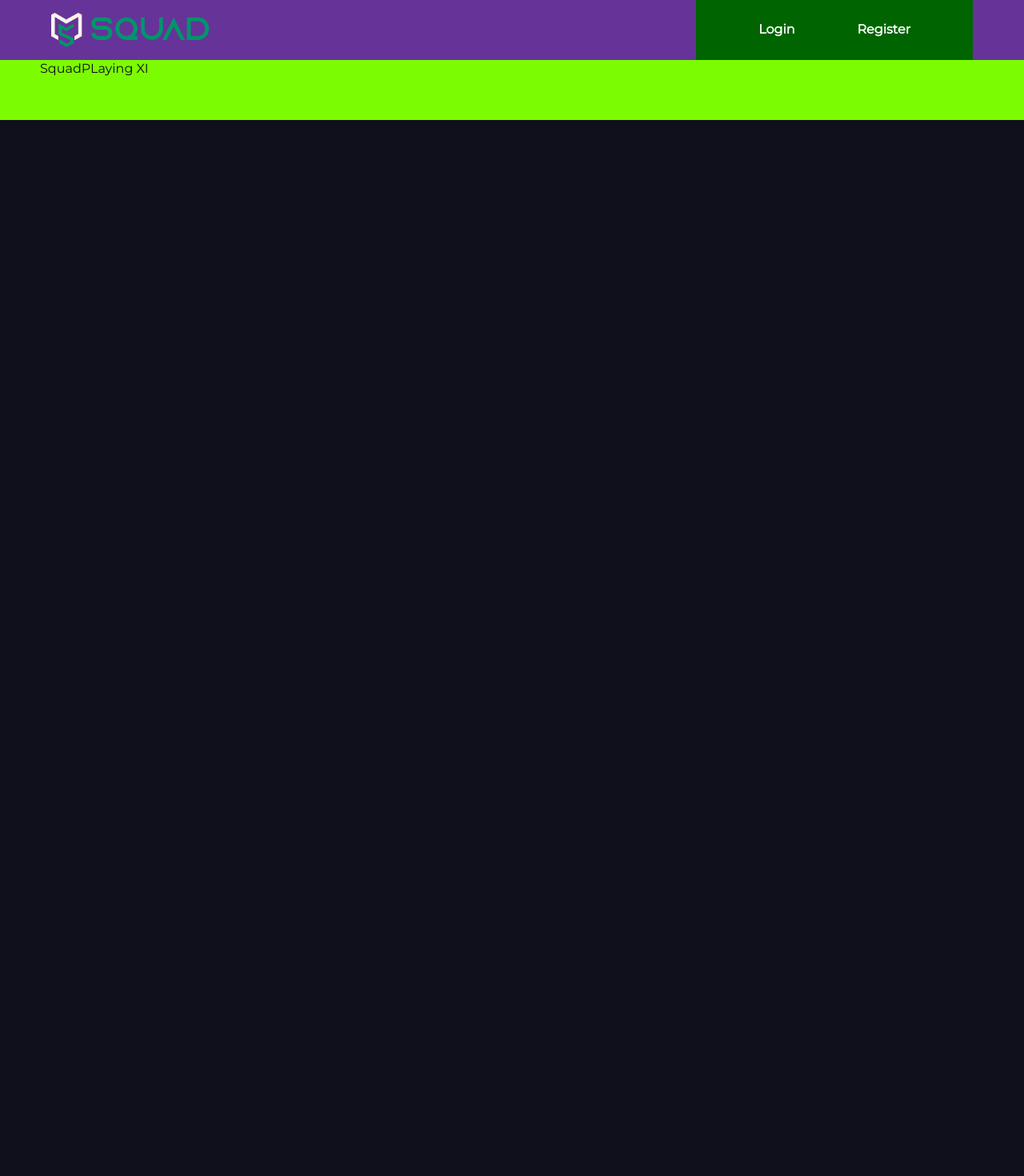
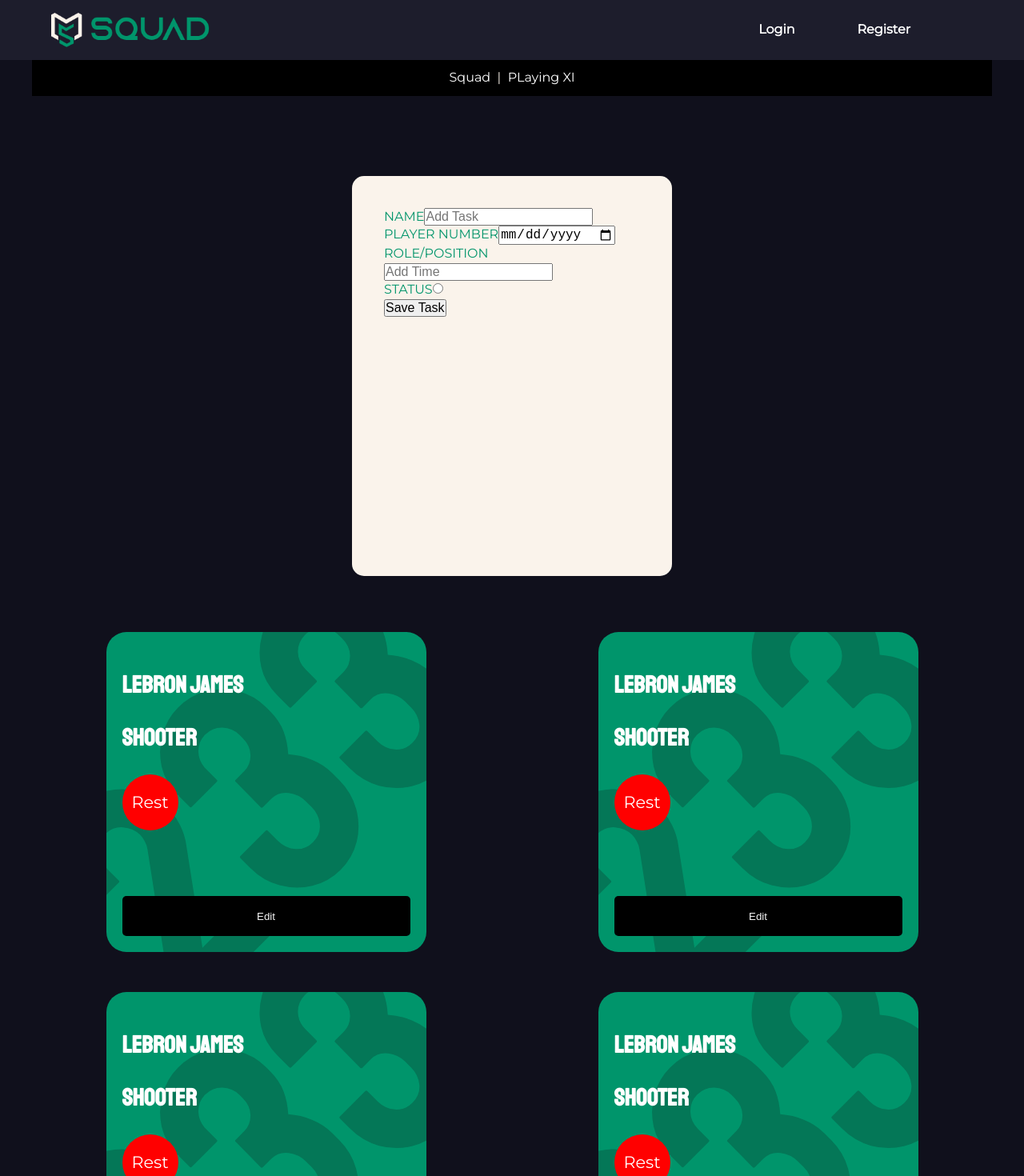
Before and after one commit to AleksandrasTk/PBregistratoriusv2, a React (Create React App) app in the folder client/: page / in a window 1280 px wide. Shown: the top 1470 px of the page at 80% size. Before the commit the page ends 800 px from the top, so only its background shows below. Built offline with nearby package versions, Linux system fonts and the light colour scheme; the HTML template or start-up script is replaced by a standard one.

Commit message:
Changes in navbar and card added.

```diff
--- a/client/src/App.js
+++ b/client/src/App.js
@@ -1,11 +1,15 @@
 import './App.css';
 import './main.css';
+import Playeritems from './Components/player/Playeritems'
 import Navbar from './Components/Layout/Navbar';
+import Playerform from './Components/player/playerform';
 
 function App() {
   return (
     <>
       <Navbar />
+      <Playerform />
+      <Playeritems />
     </>
   );
 }
--- a/client/src/Components/Layout/Navbar.js
+++ b/client/src/Components/Layout/Navbar.js
@@ -13,15 +13,15 @@ const Navbar = () => {
           <a href='#!'>Register</a>
         </div>
       </nav>
-      <nav className='tabs'>
-        <div className='container'>
+
+        <div className='container tabs'>
           <div className='nav-tabs'>
-            <a href='#!'>Squad</a>
+            <a href='#!'>Squad</a> &nbsp; | &nbsp;
             <a href='#!'>PLaying XI</a>
           </div>
         </div>
       </nav>
-    </nav>
+
   );
 };
 
--- /dev/null
+++ b/client/src/Components/player/Playercard.js
@@ -0,0 +1,26 @@
+import React from 'react'
+
+const Playercard = () => {
+    return (
+        <div>
+            <div className="card">
+        <div className="player-info">
+          <div className="info">
+            <h1>Lebron James</h1>
+            <h1>Shooter</h1>
+            <div class="status rest">
+              <p>Rest</p>
+            </div>
+          </div>
+          <button>Edit</button>
+        </div>
+        <div className="player-number">
+          <p className="player-n">233</p>
+        </div>
+      </div>
+
+        </div>
+    )
+}
+
+export default Playercard
--- /dev/null
+++ b/client/src/Components/player/Playeritems.js
@@ -0,0 +1,19 @@
+import React from 'react'
+import Playercard from './Playercard'
+const Playeritems = () => {
+    return (
+        <>
+            <section className="container playergrid">
+
+              <Playercard />
+              <Playercard />
+              <Playercard />
+              <Playercard />
+
+
+            </section>
+        </>
+    )
+}
+
+export default Playeritems
--- /dev/null
+++ b/client/src/Components/player/playerform.js
@@ -0,0 +1,49 @@
+
+import React from 'react'
+
+const playerform = () => {
+    const onSubmit =(e) =>
+    {
+        console.log("hello");
+        e.preventDefault();
+    }
+    return (
+        <div className="container player-form">
+            <form className='add-form' onSubmit={onSubmit}>
+
+      <div className='form-control'>
+        <label>NAME</label>
+        <input
+          type='text'
+          placeholder='Add Task'
+       />
+      </div>
+      <div className='form-control'>
+        <label>PLAYER NUMBER</label>
+        <input
+          type='Date'
+          placeholder='Add Day'
+       />
+      </div>
+      <div className='form-control'>
+        <label>ROLE/POSITION</label>
+        <input
+          type='text'
+          placeholder='Add Time'
+       />
+      </div>
+
+      <div className='form-control form-control-check'>
+        <label>STATUS</label>
+        <input
+          type='radio'
+        />
+      </div>
+
+      <input type='submit' value='Save Task' className='btn btn-block' />
+    </form>
+        </div>
+    )
+}
+
+export default playerform
--- a/client/src/Context/Players/PlayersState.js
+++ b/client/src/Context/Players/PlayersState.js
@@ -26,7 +26,7 @@ const PlayerState = (props) => {
       name: 'Lionel Messi',
       playerNumber: '10',
       role: 'Midfielder',
-      status: 'Playing',
+      status: 'Rest',
     },
     {
       name: 'Christiano Ronaldo',
--- a/client/src/main.css
+++ b/client/src/main.css
@@ -1,10 +1,10 @@
 .navigation {
-  background-color: yellow;
+  margin:1;
   height: 150px;
 }
 
 .navbar {
-  background-color: rebeccapurple;
+  background-color: #1d1d2c;
   height: 50%;
   width: 100vw;
   padding: 0 5%;
@@ -19,7 +19,7 @@
   display: flex;
   align-items: center;
   justify-content: space-evenly;
-  background-color: darkgreen;
+  background-color:  #1d1d2c;
 }
 
 .nav-auth a {
@@ -37,14 +37,157 @@
 .nav-logo img {
   width: 100%;
 }
+.sticky
+{
+  position:fixed;
+  top:0;
+  width:100%;
+}
+.tabs {
+  background-color: black;
+  position: relative;
+  width: 100vw;
+  height: 30%;
 
-.tabs {
-  background-color: lawngreen;
-  height: 50%;
-  width: 100%;
 }
 
 .nav-tabs {
   height: 100%;
   width: 30%;
+  left:50%;
+  transform: translate(-50%,0);
+  display: flex;
+  position: absolute;
+  justify-content: center;
+  align-items: center;
+
+
 }
+.nav-tabs a{
+  color:white;
+
+}
+.add-form
+{
+  width: 400px;
+  margin:auto;
+  height: 500px;
+  padding: 40px;
+  border-radius: 15px;
+  justify-content: center;
+  align-items: center;
+  background-color: #faf3eb;
+  color:var(--primary-color);
+
+}
+.player-form
+{
+  height:80vh;
+  width: 100%;
+  display: flex;
+  justify-content: center;
+  align-items: center;
+
+}
+.card {
+  height: 400px;
+  width: 400px;
+  background-color: #00956b;
+  position: relative;
+  border-radius: 25px;
+  color: white;
+  font-size: 20px;
+  margin: auto;
+}
+.player-info {
+  height: 90%;
+  width: 90%;
+  position: absolute;
+  top: 50%;
+  left: 50%;
+  transform: translate(-50%, -50%);
+  z-index: 2;
+  display: flex;
+  align-items: flex-start;
+  justify-content: flex-start;
+  flex-direction: column;
+}
+.info {
+  display: flex;
+  align-items: flex-start;
+  flex-direction: column;
+  justify-content: space-evenly;
+  height: 70%;
+}
+
+
+.player-number {
+  height: 100%;
+  width: 100%;
+  z-index: 1;
+  position: relative;
+  overflow: hidden;
+  font-family: 'Staatliches', cursive;
+}
+
+.player-n {
+  position: absolute;
+  font-size: 400px;
+  top: 50%;
+  left: 50%;
+  transform: translate(-50%, -50%) rotate(-45deg);
+  color: #047757;
+  overflow: hidden;
+}
+
+@media (max-width: 412px) {
+  .card-grid {
+    grid-template-columns: 1fr;
+  }
+
+  .card {
+    width: 300px;
+    font-size: 1rem;
+    border-radius: 5px;
+  }
+}
+button {
+  position: absolute;
+  bottom: 0;
+  height: 50px;
+  width: 100%;
+  border: none;
+  border-radius: 5px;
+  background-color: black;
+  color: whitesmoke;
+}
+.status {
+  height: 70px;
+  width: 70px;
+  border-radius: 50%;
+  font-size: 1.3rem;
+}
+.status p {
+  position: absolute;
+  top: 50%;
+  left: 50%;
+  transform: translate(-50%, -50%);
+}
+.success {
+  background-color: #00ce42;
+}
+.rest {
+  background-color: red;
+}
+
+.sub {
+  background-color: orange;
+}
+.playergrid
+{
+
+  display: grid;
+  grid-template-columns: repeat(2, 1fr);
+  grid-gap: 50px;
+  width: 100%;
+}
```
